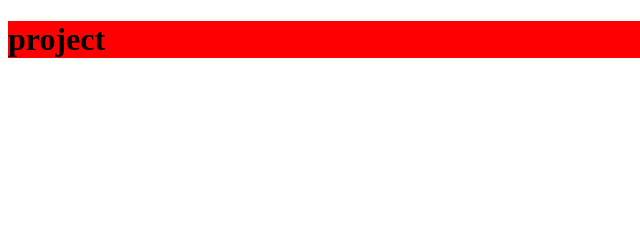
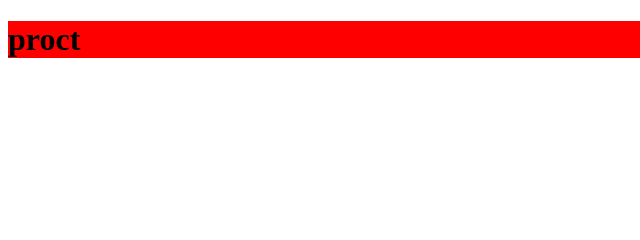
Before and after one commit to Saileshbala/record, a plain HTML site: page index.html in a window 1280 px wide. Shown: the top 240 px of the page, 0-640 px from the left. Drawn offline with Linux system fonts and the light colour scheme.

Commit message:
Update index.html

```diff
--- a/index.html
+++ b/index.html
@@ -7,7 +7,7 @@
     <link rel="stylesheet" href="index.css">
 </head>
 <body>
-    <h1>project</h1>
+    <h1>proct</h1>
     <img src="Images/demo.jpg" alt="cart">
 </body>
 </html>
```
